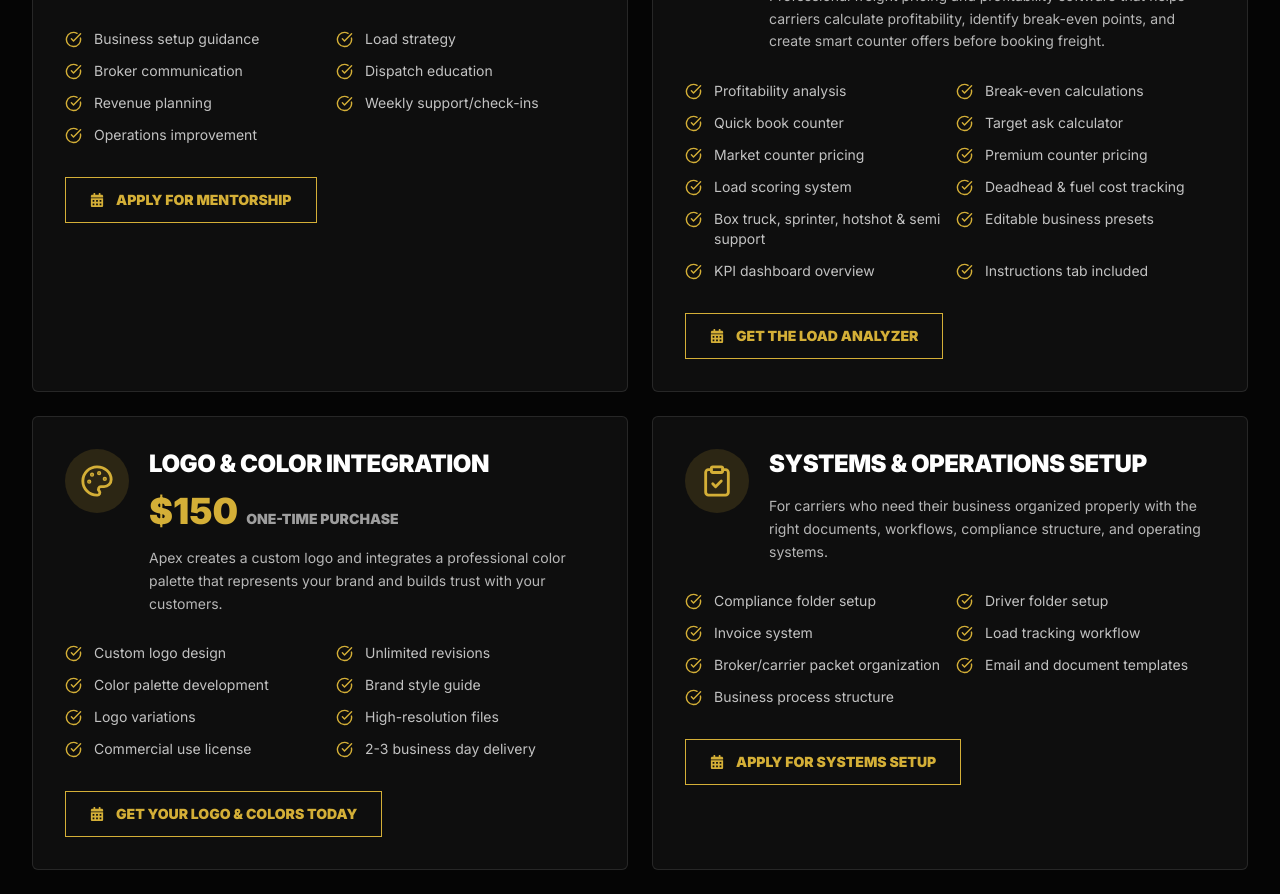
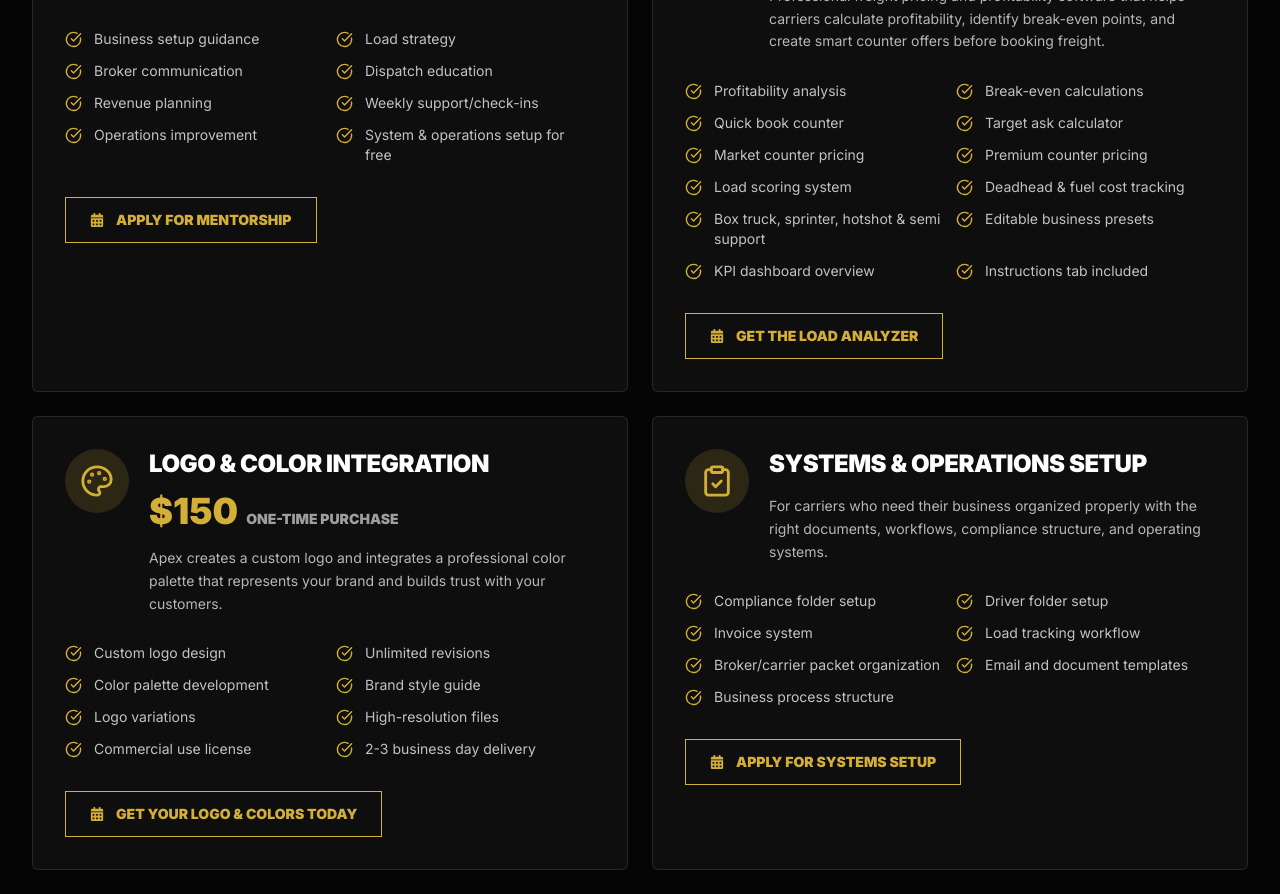
Before and after one commit to gowridevi21/apex-route-consultant, a React (Vite) app: page /services in a window 1280 px wide. Shown: the part 960-1854 px from the top of the page. Built offline with nearby package versions, Linux system fonts and the light colour scheme.

Commit message:
first commit

```diff
--- a/src/pages/Services.jsx
+++ b/src/pages/Services.jsx
@@ -25,6 +25,7 @@ export default function Services() {
         "Revenue planning",
         "Weekly support/check-ins",
         "Operations improvement",
+        "System & operations setup for free",
       ],
       cta: "Apply For Mentorship",
       link: "https://stan.store/Apexroute",
```
